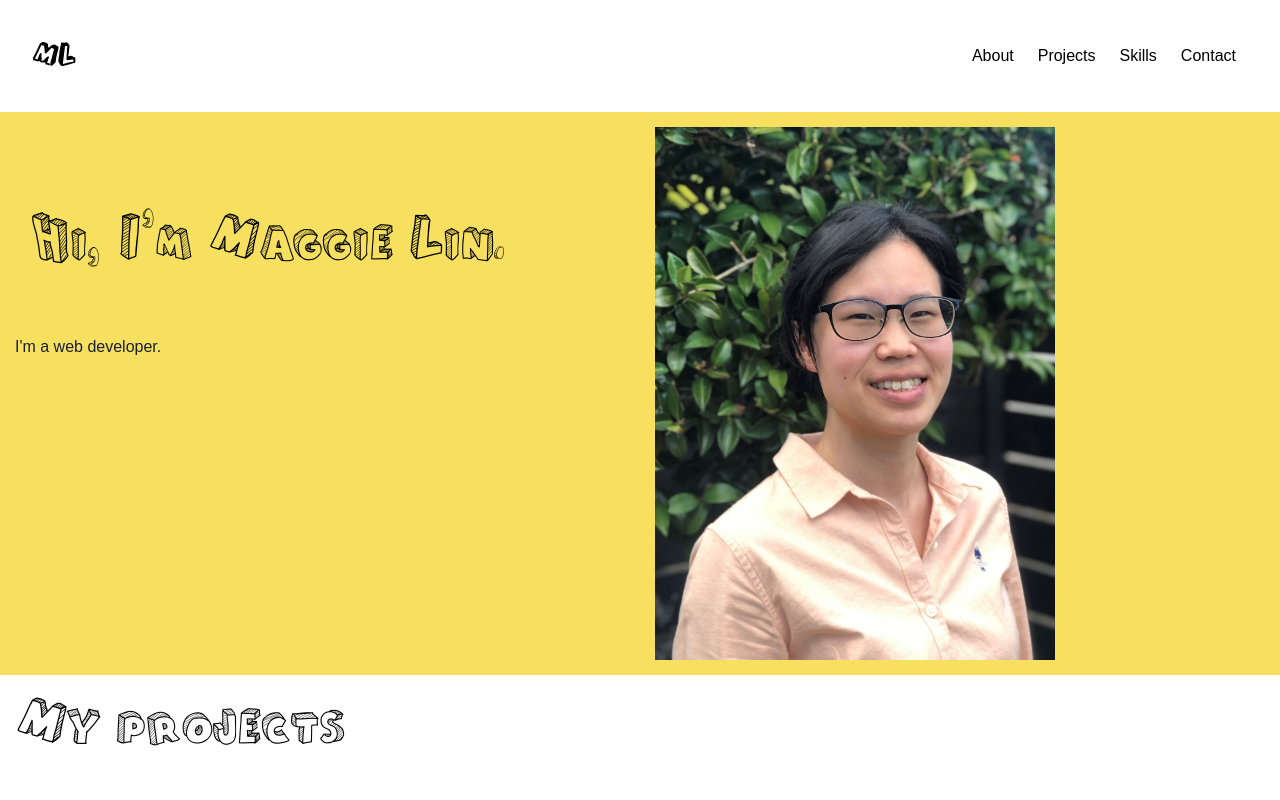
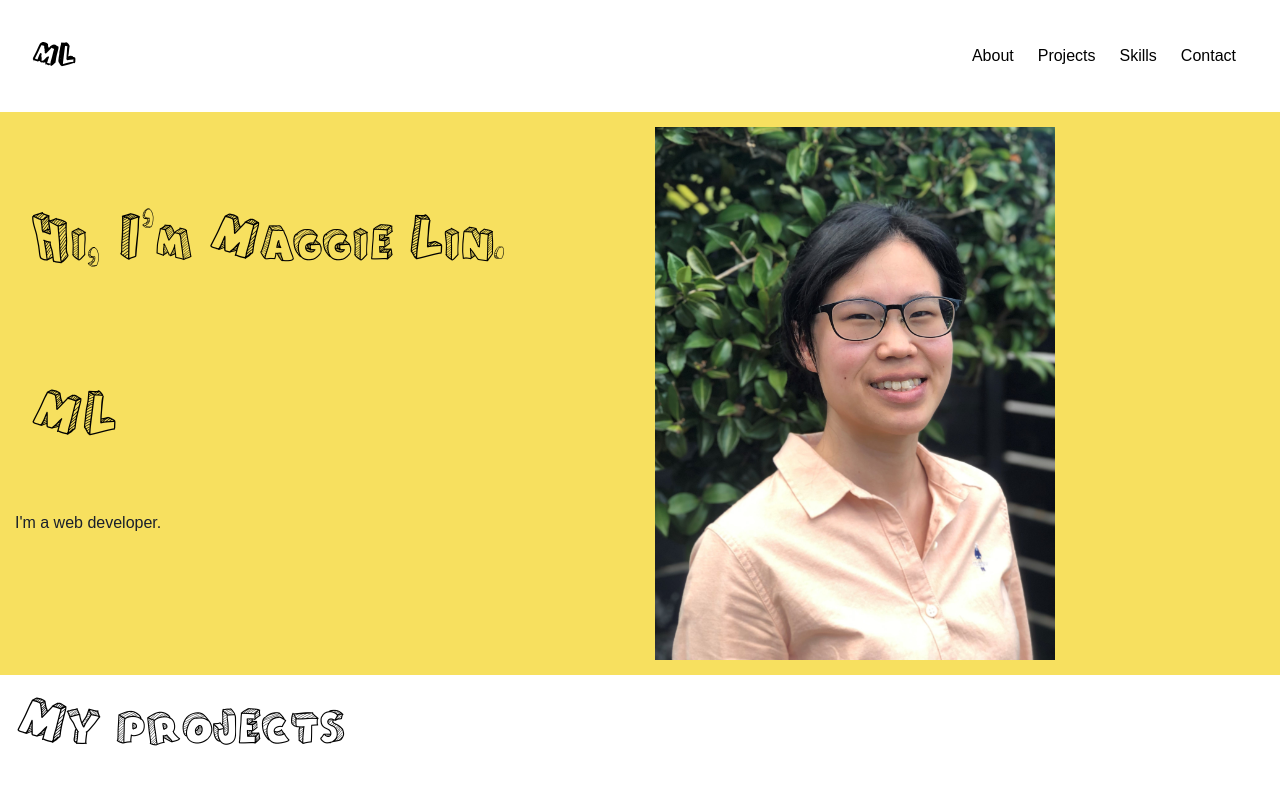
Before and after one commit to lin-maggies/portfolio, a React (Create React App) app: page / in a window 1280 px wide. Shown: the top 800 px of the page. Built offline with nearby package versions, Linux system fonts and the light colour scheme.

Commit message:
replace favicon

```diff
--- a/src/Containers/home.js
+++ b/src/Containers/home.js
@@ -27,6 +27,7 @@ export default function Home() {
         <div className="sectionColorContainer row">
           <div className="column">
             <h1 className="sectionTitle">Hi, I'm Maggie Lin.</h1>
+            <h1 className="sectionTitle">ML</h1>
             <div className="sectionPara">
               <p1>I'm a web developer.</p1>
             </div>
```
Also changed, not shown: public/favicon.ico.svg (added), 1 other file (tests, documents, lock files or other folders).
